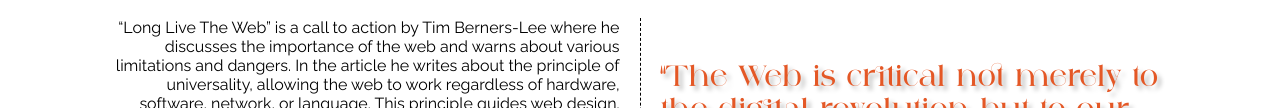
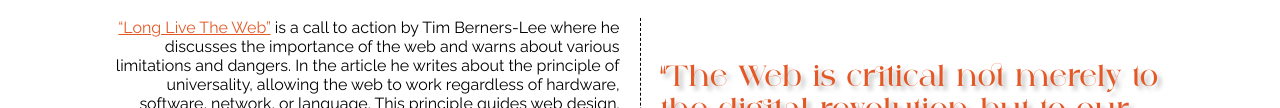
Before and after one commit to BlueTitanium/IDM-Web-Dev-Fall-2023, a plain HTML site: page Week-02-HW/index.html in a window 1280 px wide. Shown: the part 652-760 px from the top of the page. Drawn offline with Linux system fonts and the light colour scheme.

Commit message:
added link to article

```diff
--- a/Week-02-HW/index.html
+++ b/Week-02-HW/index.html
@@ -21,7 +21,7 @@
         </div>
         <div class="about">
             <p style="text-align: right; flex: 1 0 0;">
-                “Long Live The Web” is a call to action by Tim Berners-Lee where he discusses the importance of the web and warns about various limitations and dangers. In the article he writes about the principle of universality, allowing the web to work regardless of hardware, software, network, or language. This principle guides web design. Because of these technical standards, anyone is able to create applications accessibly. However, patents and web services that do not follow the standards limit innovation on the web. Berners-Lee discusses how there are many threats to the internet, like companies and governments that interfere and spy on internet traffic, which breach basic human network rights. Berners-Lee makes the statement that web applications and technologies can only grow and innovate if we protect the basic principles of the web.
+                <a href="https://oldobjectsnewideas.com/_reading/Berners-Lee_LongLiveWeb2010.pdf">“Long Live The Web”</a> is a call to action by Tim Berners-Lee where he discusses the importance of the web and warns about various limitations and dangers. In the article he writes about the principle of universality, allowing the web to work regardless of hardware, software, network, or language. This principle guides web design. Because of these technical standards, anyone is able to create applications accessibly. However, patents and web services that do not follow the standards limit innovation on the web. Berners-Lee discusses how there are many threats to the internet, like companies and governments that interfere and spy on internet traffic, which breach basic human network rights. Berners-Lee makes the statement that web applications and technologies can only grow and innovate if we protect the basic principles of the web.
             </p>
             <div class="spacer">
             </div>
--- a/Week-02-HW/style.css
+++ b/Week-02-HW/style.css
@@ -20,6 +20,10 @@
     text-decoration: 0;
 }
 
+a{
+    color: #E45826;
+    text-decoration: underline;
+}
 body{
     display: flex;
     width: 100%;
```
